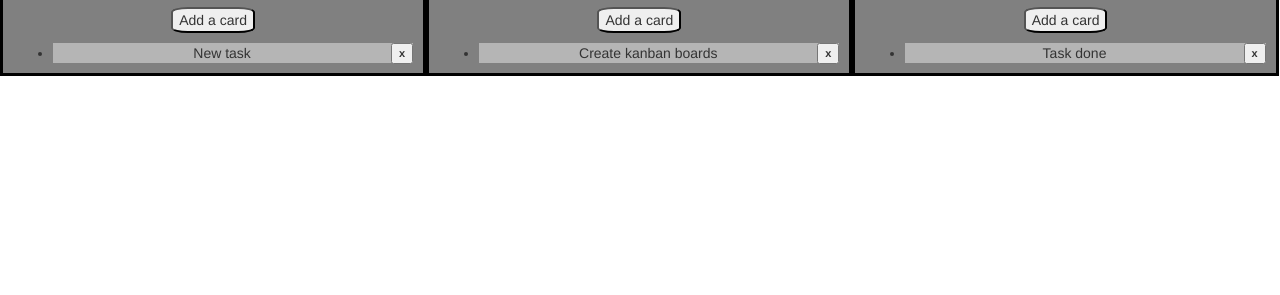
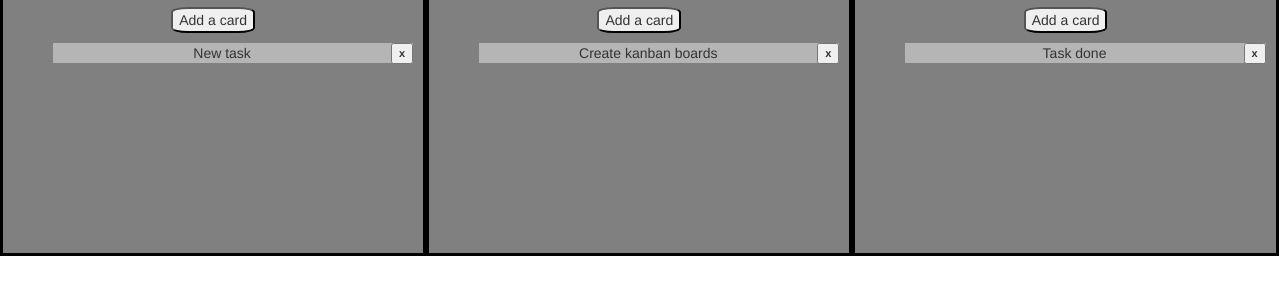
Before and after one commit to aniapi/zadanie11_6, a website: page index.html in a window 1280 px wide. Shown: the part 233-528 px from the top of the page. Drawn offline with nearby package versions, Linux system fonts and the light colour scheme.

Commit message:
Add min-height to column-card-list

```diff
--- a/css/style.css
+++ b/css/style.css
@@ -21,7 +21,7 @@
 .column {
 	background-color: grey;
 	float: left;
-	min-height: 50%;
+	/*min-height: 500px;*/
 	min-width: 33.3%;
 	text-align: center;
 	border: 3px solid black;
@@ -30,6 +30,8 @@
 
 .column-card-list {
 	position: relative;
+	min-height: 200px;
+	list-style-type: none;
 }
 
 .btn-delete {
```
